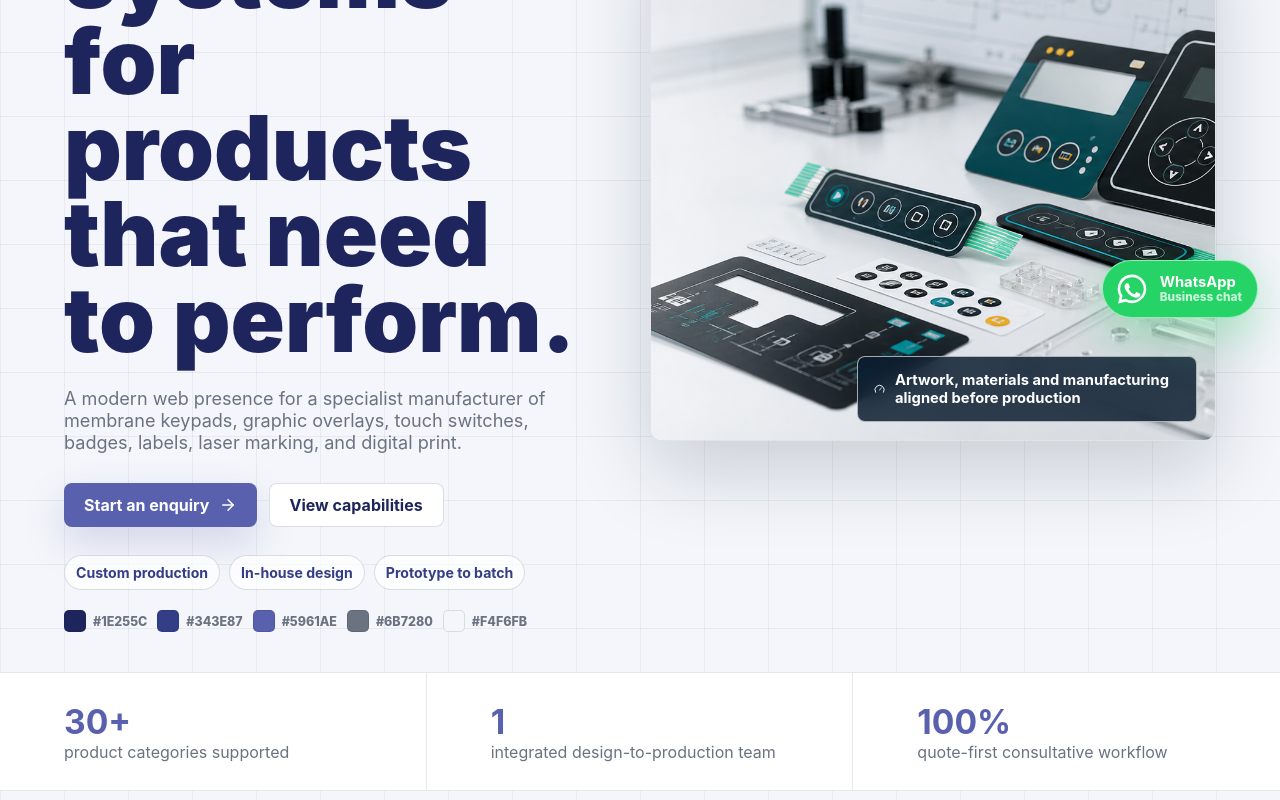
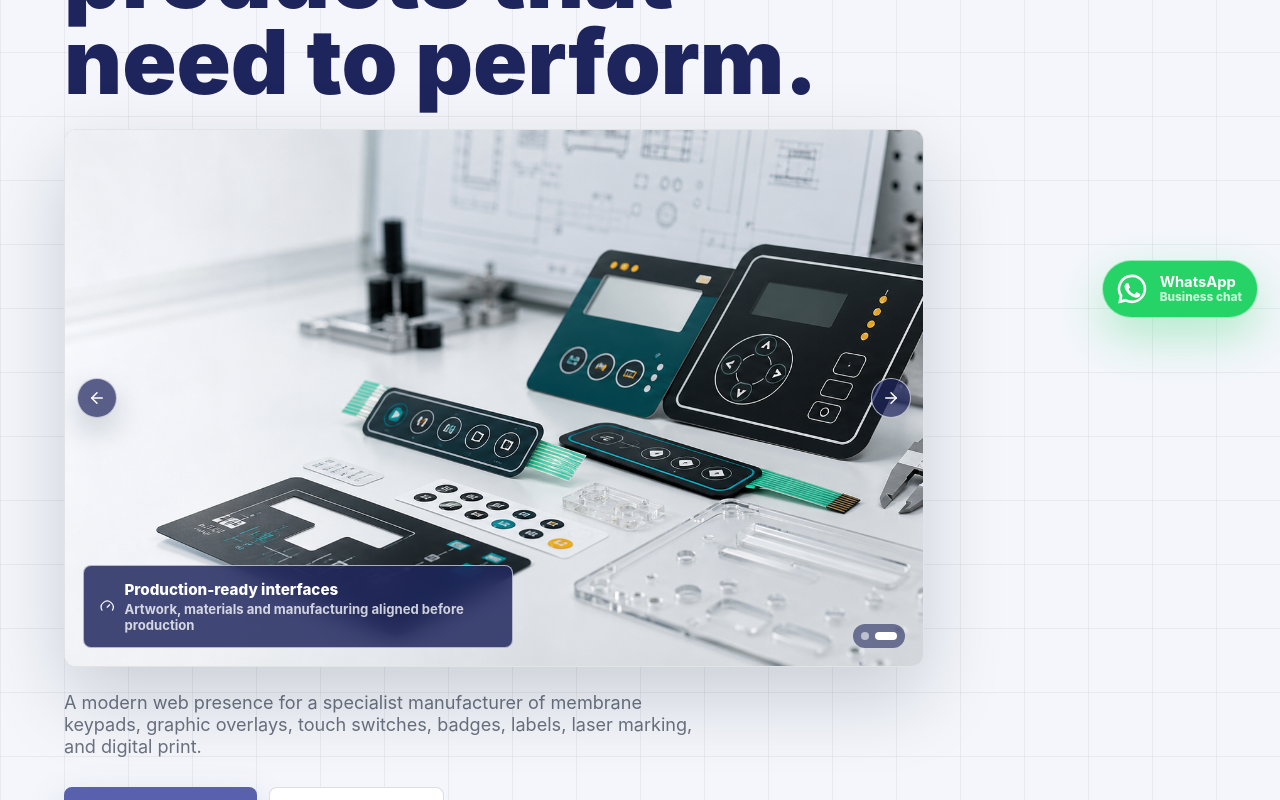
Before and after one commit to Expertpiper101/ets-website, a React (Vite) app: page / in a window 1280 px wide. Shown: the part 460-1260 px from the top of the page. Built offline with nearby package versions, Linux system fonts and the light colour scheme.

Commit message:
Add hero image carousel

```diff
--- a/src/App.css
+++ b/src/App.css
@@ -38,6 +38,13 @@ main {
 
 .ets-logo.compact {
   width: 250px;
+}
+
+.brand .ets-logo {
+  padding: 8px 10px;
+  border-radius: 8px;
+  background: rgba(255, 255, 255, 0.96);
+  mix-blend-mode: normal;
 }
 
 .desktop-nav {
@@ -191,16 +198,12 @@ main {
 }
 
 .hero-section {
-  display: grid;
-  grid-template-columns: minmax(0, 0.96fr) minmax(420px, 1.04fr);
-  gap: clamp(30px, 5vw, 78px);
-  align-items: center;
-  min-height: calc(100vh - 82px);
+  min-height: auto;
   padding: clamp(48px, 7vw, 86px) clamp(20px, 5vw, 76px) 40px;
 }
 
 .hero-copy {
-  max-width: 720px;
+  max-width: 980px;
 }
 
 .eyebrow {
@@ -287,61 +290,114 @@ h3 {
   font-weight: 750;
 }
 
-.brand-colours {
-  display: flex;
-  flex-wrap: wrap;
-  gap: 10px;
-  margin-top: 20px;
-}
-
-.brand-colours span {
-  display: inline-flex;
-  align-items: center;
-  gap: 7px;
-  color: var(--graphite);
-  font-size: 0.78rem;
-  font-weight: 800;
-}
-
-.brand-colours i {
-  width: 22px;
-  height: 22px;
-  border: 1px solid rgba(10, 28, 47, 0.12);
-  border-radius: 5px;
-}
-
-.hero-media {
+.hero-carousel {
   position: relative;
   overflow: hidden;
+  width: 100%;
+  max-width: 860px;
+  margin-top: 24px;
   border: 1px solid rgba(10, 28, 47, 0.12);
   border-radius: 12px;
   box-shadow: 0 30px 80px rgba(10, 28, 47, 0.18);
-  aspect-ratio: 1.08;
-  background: #ffffff;
-}
-
-.hero-media img {
+  aspect-ratio: 16 / 10;
+  background: #ffffff;
+}
+
+.hero-carousel img {
   width: 100%;
   height: 100%;
+  display: block;
   object-fit: cover;
 }
 
-.quality-panel {
+.hero-carousel-caption {
+  position: absolute;
+  left: 18px;
+  bottom: 18px;
+  display: flex;
+  align-items: center;
+  gap: 10px;
+  max-width: min(430px, calc(100% - 112px));
+  padding: 14px 16px;
+  border: 1px solid rgba(255, 255, 255, 0.62);
+  border-radius: 8px;
+  color: #ffffff;
+  background: rgba(30, 37, 92, 0.84);
+  backdrop-filter: blur(12px);
+}
+
+.hero-carousel-caption strong,
+.hero-carousel-caption span {
+  display: block;
+}
+
+.hero-carousel-caption strong {
+  font-size: 0.95rem;
+  font-weight: 800;
+}
+
+.hero-carousel-caption span {
+  margin-top: 2px;
+  color: rgba(255, 255, 255, 0.78);
+  font-size: 0.82rem;
+  font-weight: 650;
+}
+
+.carousel-button {
+  position: absolute;
+  top: 50%;
+  display: grid;
+  place-items: center;
+  width: 40px;
+  height: 40px;
+  border: 1px solid rgba(255, 255, 255, 0.64);
+  border-radius: 999px;
+  color: #ffffff;
+  background: rgba(30, 37, 92, 0.72);
+  box-shadow: 0 14px 30px rgba(10, 28, 47, 0.18);
+  transform: translateY(-50%);
+}
+
+.carousel-button:hover {
+  background: var(--orange);
+}
+
+.carousel-button-previous {
+  left: 12px;
+}
+
+.carousel-button-previous svg {
+  transform: rotate(180deg);
+}
+
+.carousel-button-next {
+  right: 12px;
+}
+
+.carousel-dots {
   position: absolute;
   right: 18px;
   bottom: 18px;
   display: flex;
-  align-items: center;
-  gap: 10px;
-  max-width: 340px;
-  padding: 14px 16px;
-  border: 1px solid rgba(255, 255, 255, 0.62);
-  border-radius: 8px;
-  color: #ffffff;
-  background: rgba(10, 28, 47, 0.84);
-  backdrop-filter: blur(12px);
-  font-size: 0.92rem;
-  font-weight: 750;
+  gap: 6px;
+  padding: 8px;
+  border-radius: 999px;
+  background: rgba(30, 37, 92, 0.58);
+  backdrop-filter: blur(10px);
+}
+
+.carousel-dots button {
+  width: 8px;
+  height: 8px;
+  padding: 0;
+  border: 0;
+  border-radius: 999px;
+  background: rgba(255, 255, 255, 0.56);
+}
+
+.carousel-dots button.active {
+  width: 22px;
+  background: #ffffff;
 }
 
 .stats-band {
@@ -1261,13 +1317,20 @@ h3 {
   display: block;
 }
 
+.site-footer,
+.site-footer a,
+.site-footer strong {
+  color: #ffffff;
+}
+
 .site-footer .ets-logo {
   width: 270px;
   max-width: 100%;
   margin-bottom: 14px;
-  padding: 8px 10px;
-  border-radius: 8px;
-  background: rgba(255, 255, 255, 0.96);
+  padding: 10px 12px;
+  border-radius: 8px;
+  background: #ffffff;
+  mix-blend-mode: normal;
 }
 
 .site-footer span {
@@ -1435,7 +1498,7 @@ h3 {
     min-height: auto;
   }
 
-  .hero-media {
+  .hero-carousel {
     aspect-ratio: 16 / 10;
   }
 
@@ -1570,10 +1633,11 @@ h3 {
     border-bottom: 0;
   }
 
-  .quality-panel {
+  .hero-carousel-caption {
     left: 12px;
     right: 12px;
     bottom: 12px;
+    max-width: none;
   }
 
   .site-footer {
--- a/src/App.jsx
+++ b/src/App.jsx
@@ -23,6 +23,7 @@ import {
   Workflow,
 } from 'lucide-react'
 import etsLogo from './assets/brand/ets-logo-wide.jpg'
+import performancePanelImage from './assets/brand/ets-performance-panel.jpeg'
 import heroImage from './assets/brand/touch-systems-hero.png'
 import './App.css'
 
@@ -55,6 +56,21 @@ const processSteps = [
   'Prototype sample',
   'Production run',
   'Quality dispatch',
+]
+
+const heroSlides = [
+  {
+    image: performancePanelImage,
+    alt: 'Electronic touch membrane keypad panel with precision interface controls',
+    title: 'Precision. Innovation. Impact',
+    text: 'Engineered for performance',
+  },
+  {
+    image: heroImage,
+    alt: 'Membrane keypads and printed industrial overlays on a production bench',
+    title: 'Production-ready interfaces',
+    text: 'Artwork, materials and manufacturing aligned before production',
+  },
 ]
 
 const productMenuItems = [
@@ -186,14 +202,6 @@ const crmCards = [
     title: 'Approval workflow',
     text: 'Future screens can manage artwork proofs, manufacturing notes, revision history, and customer sign-off.',
   },
-]
-
-const brandColours = [
-  { name: 'Logo navy', value: '#1E255C' },
-  { name: 'Technical blue', value: '#343E87' },
-  { name: 'Interface violet', value: '#5961AE' },
-  { name: 'Graphite', value: '#6B7280' },
-  { name: 'Cloud', value: '#F4F6FB' },
 ]
 
 const whatsappNumber = '27000000000'
@@ -462,6 +470,73 @@ function App() {
   )
 }
 
+function HeroCarousel() {
+  const [activeSlide, setActiveSlide] = useState(0)
+  const slide = heroSlides[activeSlide]
+
+  useEffect(() => {
+    const carouselTimer = window.setInterval(() => {
+      setActiveSlide((currentSlide) => (currentSlide + 1) % heroSlides.length)
+    }, 5200)
+
+    return () => window.clearInterval(carouselTimer)
+  }, [])
+
+  function showPreviousSlide() {
+    setActiveSlide((currentSlide) =>
+      currentSlide === 0 ? heroSlides.length - 1 : currentSlide - 1,
+    )
+  }
+
+  function showNextSlide() {
+    setActiveSlide((currentSlide) => (currentSlide + 1) % heroSlides.length)
+  }
+
+  return (
+    <div className="hero-carousel" aria-label="ETS product image carousel">
+      <img src={slide.image} alt={slide.alt} />
+
+      <div className="hero-carousel-caption">
+        <Gauge size={16} />
+        <div>
+          <strong>{slide.title}</strong>
+          <span>{slide.text}</span>
+        </div>
+      </div>
+
+      <button
+        className="carousel-button carousel-button-previous"
+        type="button"
+        onClick={showPreviousSlide}
+        aria-label="Previous image"
+      >
+        <ArrowRight size={18} />
+      </button>
+      <button
+        className="carousel-button carousel-button-next"
+        type="button"
+        onClick={showNextSlide}
+        aria-label="Next image"
+      >
+        <ArrowRight size={18} />
+      </button>
+
+      <div className="carousel-dots" aria-label="Choose carousel image">
+        {heroSlides.map((heroSlide, index) => (
+          <button
+            className={index === activeSlide ? 'active' : ''}
+            type="button"
+            key={heroSlide.title}
+            onClick={() => setActiveSlide(index)}
+            aria-label={`Show ${heroSlide.title}`}
+            aria-pressed={index === activeSlide}
+          />
+        ))}
+      </div>
+    </div>
+  )
+}
+
 function HomePage() {
   return (
     <>
@@ -472,6 +547,7 @@ function HomePage() {
             Interface solutions that perform
           </div>
           <h1>Electronic touch systems for products that need to perform.</h1>
+          <HeroCarousel />
           <p>
             A modern web presence for a specialist manufacturer of membrane keypads,
             graphic overlays, touch switches, badges, labels, laser marking, and digital print.
@@ -489,22 +565,6 @@ function HomePage() {
             <span>Custom production</span>
             <span>In-house design</span>
             <span>Prototype to batch</span>
-          </div>
-          <div className="brand-colours" aria-label="ETS brand colours">
-            {brandColours.map((colour) => (
-              <span key={colour.value} title={`${colour.name} ${colour.value}`}>
-                <i style={{ backgroundColor: colour.value }} />
-                {colour.value}
-              </span>
-            ))}
-          </div>
-        </div>
-
-        <div className="hero-media">
-          <img src={heroImage} alt="Membrane keypads and printed industrial overlays on a production bench" />
-          <div className="quality-panel">
-            <Gauge size={18} />
-            <span>Artwork, materials and manufacturing aligned before production</span>
           </div>
         </div>
       </section>
```
Also changed, not shown: src/assets/brand/ets-performance-panel.jpeg (added).
